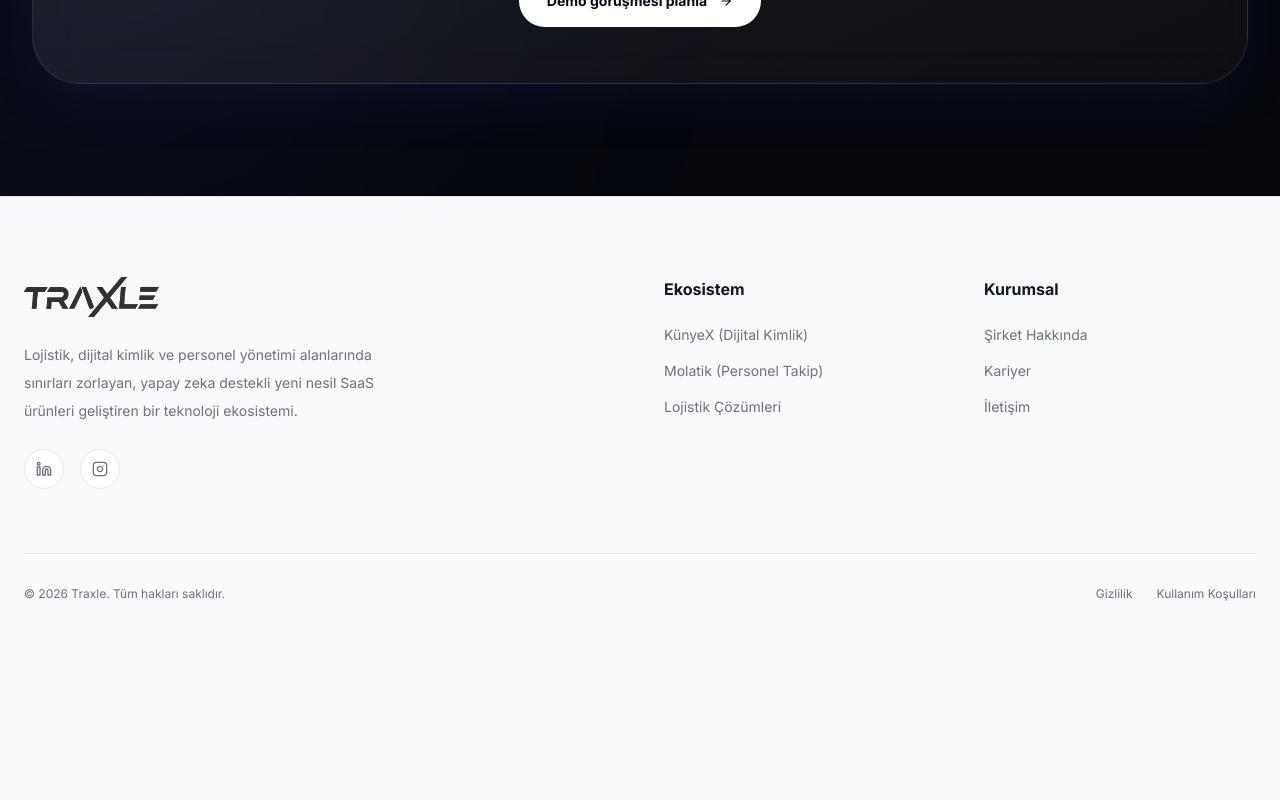
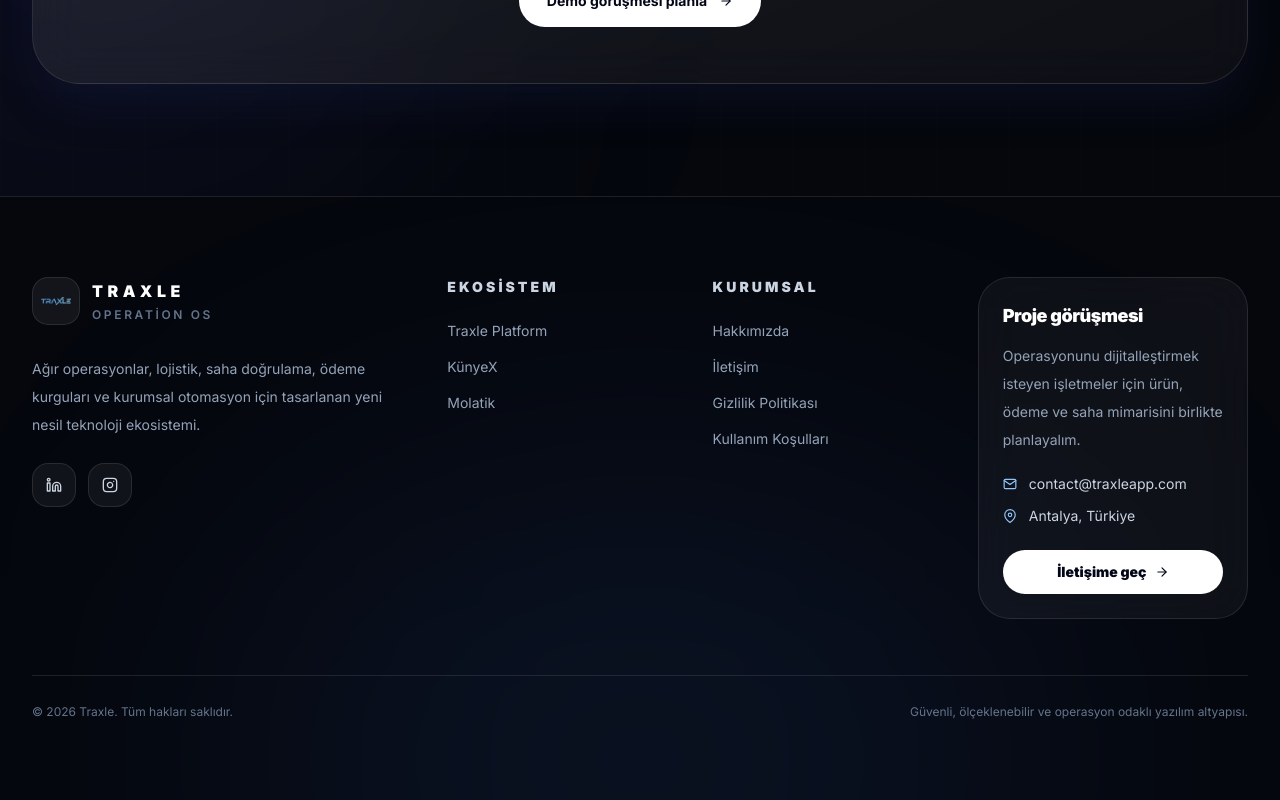
Before and after one commit to TraxleAdmin/Traxle, a Next.js app: page / in a window 1280 px wide. Shown: the part 3482-4282 px from the top of the page. Before the commit the page ends 4132 px from the top, so only its background shows below. Built offline with nearby package versions, Linux system fonts and the light colour scheme; no server answers; the database is empty.

Commit message:
feat: redesign premium Traxle footer

```diff
--- a/src/components/Footer.tsx
+++ b/src/components/Footer.tsx
@@ -2,62 +2,91 @@
 
 import React from 'react';
 import Link from 'next/link';
+import Image from 'next/image';
 import { usePathname } from 'next/navigation';
-import { FiInstagram, FiLinkedin } from 'react-icons/fi';
-import Image from 'next/image';
+import { FiArrowRight, FiInstagram, FiLinkedin, FiMail, FiMapPin } from 'react-icons/fi';
+
+const ecosystem = [
+  ['Traxle Platform', '/lojistik'],
+  ['KünyeX', '/kunyex'],
+  ['Molatik', '/molatik'],
+];
+
+const company = [
+  ['Hakkımızda', '/hakkimizda'],
+  ['İletişim', '/iletisim'],
+  ['Gizlilik Politikası', '/gizlilik-politikasi'],
+  ['Kullanım Koşulları', '/kullanim-kosullari'],
+];
 
 export default function Footer() {
   const pathname = usePathname();
   if (pathname?.startsWith('/panel')) return null;
 
   return (
-    <footer className="bg-gray-50 dark:bg-[#050814] border-t border-gray-200 dark:border-white/5 pt-20 pb-12 transition-colors duration-500">
-      <div className="container mx-auto px-6">
-        <div className="grid grid-cols-1 md:grid-cols-4 gap-12 mb-16">
-          <div className="col-span-1 md:col-span-2 space-y-6">
-{/* LOGO */}
-            <Link href="/" className="block relative h-10 w-36 mb-4 hover:opacity-80 transition-opacity">
-              <Image
-                src="/logo.png"
-                alt="TraxleAPP"
-                fill
-                className="object-contain object-left dark:filter-none filter brightness-0 dark:brightness-100 opacity-80 dark:opacity-100 transition-all"
-              />
+    <footer className="relative overflow-hidden border-t border-white/10 bg-[#05070d] text-white">
+      <div className="pointer-events-none absolute inset-0">
+        <div className="absolute bottom-[-220px] left-1/2 h-[520px] w-[820px] -translate-x-1/2 rounded-full bg-blue-500/10 blur-[150px]" />
+        <div className="absolute inset-0 bg-[linear-gradient(to_right,rgba(255,255,255,.04)_1px,transparent_1px),linear-gradient(to_bottom,rgba(255,255,255,.04)_1px,transparent_1px)] bg-[size:76px_76px] opacity-[0.05]" />
+      </div>
+
+      <div className="relative z-10 mx-auto max-w-7xl px-6 py-16 lg:px-8 lg:py-20">
+        <div className="grid gap-10 lg:grid-cols-[1.25fr_.75fr_.75fr_.9fr]">
+          <div>
+            <Link href="/" className="inline-flex items-center gap-3">
+              <span className="relative flex h-12 w-12 items-center justify-center overflow-hidden rounded-2xl border border-white/10 bg-white/[0.06]">
+                <Image src="/logo.png" alt="Traxle" fill className="object-contain p-2" />
+              </span>
+              <span>
+                <span className="block text-base font-black tracking-[0.28em]">TRAXLE</span>
+                <span className="mt-1 block text-xs font-semibold uppercase tracking-[0.22em] text-slate-500">Operation OS</span>
+              </span>
             </Link>
-
-            <p className="text-sm leading-7 text-gray-500 dark:text-gray-400 max-w-sm">
-              Lojistik, dijital kimlik ve personel yönetimi alanlarında sınırları zorlayan, yapay zeka destekli yeni nesil SaaS ürünleri geliştiren bir teknoloji ekosistemi.
+            <p className="mt-6 max-w-md text-sm leading-7 text-slate-400">
+              Ağır operasyonlar, lojistik, saha doğrulama, ödeme kurguları ve kurumsal otomasyon için tasarlanan yeni nesil teknoloji ekosistemi.
             </p>
-            <div className="flex gap-4">
-              <Link href="#" className="w-10 h-10 rounded-full bg-white dark:bg-white/5 border border-gray-200 dark:border-white/10 flex items-center justify-center text-gray-500 hover:text-blue-500 transition-all"><FiLinkedin /></Link>
-              <Link href="#" className="w-10 h-10 rounded-full bg-white dark:bg-white/5 border border-gray-200 dark:border-white/10 flex items-center justify-center text-gray-500 hover:text-pink-500 transition-all"><FiInstagram /></Link>
+            <div className="mt-6 flex gap-3">
+              <Link href="#" className="flex h-11 w-11 items-center justify-center rounded-2xl border border-white/10 bg-white/[0.05] text-slate-300 transition hover:bg-white hover:text-slate-950"><FiLinkedin /></Link>
+              <Link href="#" className="flex h-11 w-11 items-center justify-center rounded-2xl border border-white/10 bg-white/[0.05] text-slate-300 transition hover:bg-white hover:text-slate-950"><FiInstagram /></Link>
             </div>
           </div>
-          <div>
-            <h5 className="font-bold text-gray-900 dark:text-white mb-6">Ekosistem</h5>
-<ul className="space-y-4 text-sm text-gray-500 dark:text-gray-400">
-              <li><Link href="/kunyex" className="hover:text-blue-500 transition-colors">KünyeX (Dijital Kimlik)</Link></li>
-              <li><Link href="/molatik" className="hover:text-blue-500 transition-colors">Molatik (Personel Takip)</Link></li>
-              <li><Link href="/lojistik" className="hover:text-blue-500 transition-colors">Lojistik Çözümleri</Link></li>
-            </ul>
-          </div>
-          <div>
-            <h5 className="font-bold text-gray-900 dark:text-white mb-6">Kurumsal</h5>
-            <ul className="space-y-4 text-sm text-gray-500 dark:text-gray-400">
-              <li><Link href="/hakkimizda" className="hover:text-blue-500 transition-colors">Şirket Hakkında</Link></li>
-              <li><Link href="/kariyer" className="hover:text-blue-500 transition-colors">Kariyer</Link></li>
-              <li><Link href="/iletisim" className="hover:text-blue-500 transition-colors">İletişim</Link></li>
-            </ul>
+
+          <FooterColumn title="Ekosistem" items={ecosystem} />
+          <FooterColumn title="Kurumsal" items={company} />
+
+          <div className="rounded-[2rem] border border-white/10 bg-white/[0.045] p-6 backdrop-blur-xl">
+            <h3 className="text-lg font-black tracking-tight">Proje görüşmesi</h3>
+            <p className="mt-3 text-sm leading-7 text-slate-400">Operasyonunu dijitalleştirmek isteyen işletmeler için ürün, ödeme ve saha mimarisini birlikte planlayalım.</p>
+            <div className="mt-5 space-y-3 text-sm text-slate-300">
+              <div className="flex items-center gap-3"><FiMail className="text-blue-300" /> contact@traxleapp.com</div>
+              <div className="flex items-center gap-3"><FiMapPin className="text-blue-300" /> Antalya, Türkiye</div>
+            </div>
+            <Link href="/iletisim" className="group mt-6 inline-flex w-full items-center justify-center gap-2 rounded-full bg-white px-5 py-3 text-sm font-black text-slate-950 transition hover:-translate-y-0.5">
+              İletişime geç <FiArrowRight className="transition group-hover:translate-x-1" />
+            </Link>
           </div>
         </div>
-        <div className="border-t border-gray-200 dark:border-white/5 pt-8 flex flex-col md:flex-row justify-between items-center gap-4 text-xs text-gray-500">
+
+        <div className="mt-14 flex flex-col gap-4 border-t border-white/10 pt-7 text-xs text-slate-500 md:flex-row md:items-center md:justify-between">
           <p>© 2026 Traxle. Tüm hakları saklıdır.</p>
-          <div className="flex gap-6">
-            <Link href="/gizlilik-politikasi" className="hover:text-blue-500">Gizlilik</Link>
-            <Link href="/kullanim-kosullari" className="hover:text-blue-500">Kullanım Koşulları</Link>
-          </div>
+          <p>Güvenli, ölçeklenebilir ve operasyon odaklı yazılım altyapısı.</p>
         </div>
       </div>
     </footer>
   );
 }
+
+function FooterColumn({ title, items }: { title: string; items: string[][] }) {
+  return (
+    <div>
+      <h3 className="text-sm font-black uppercase tracking-[0.22em] text-slate-300">{title}</h3>
+      <ul className="mt-6 space-y-4 text-sm text-slate-400">
+        {items.map(([label, href]) => (
+          <li key={href}>
+            <Link href={href} className="transition hover:text-white">{label}</Link>
+          </li>
+        ))}
+      </ul>
+    </div>
+  );
+}
```
